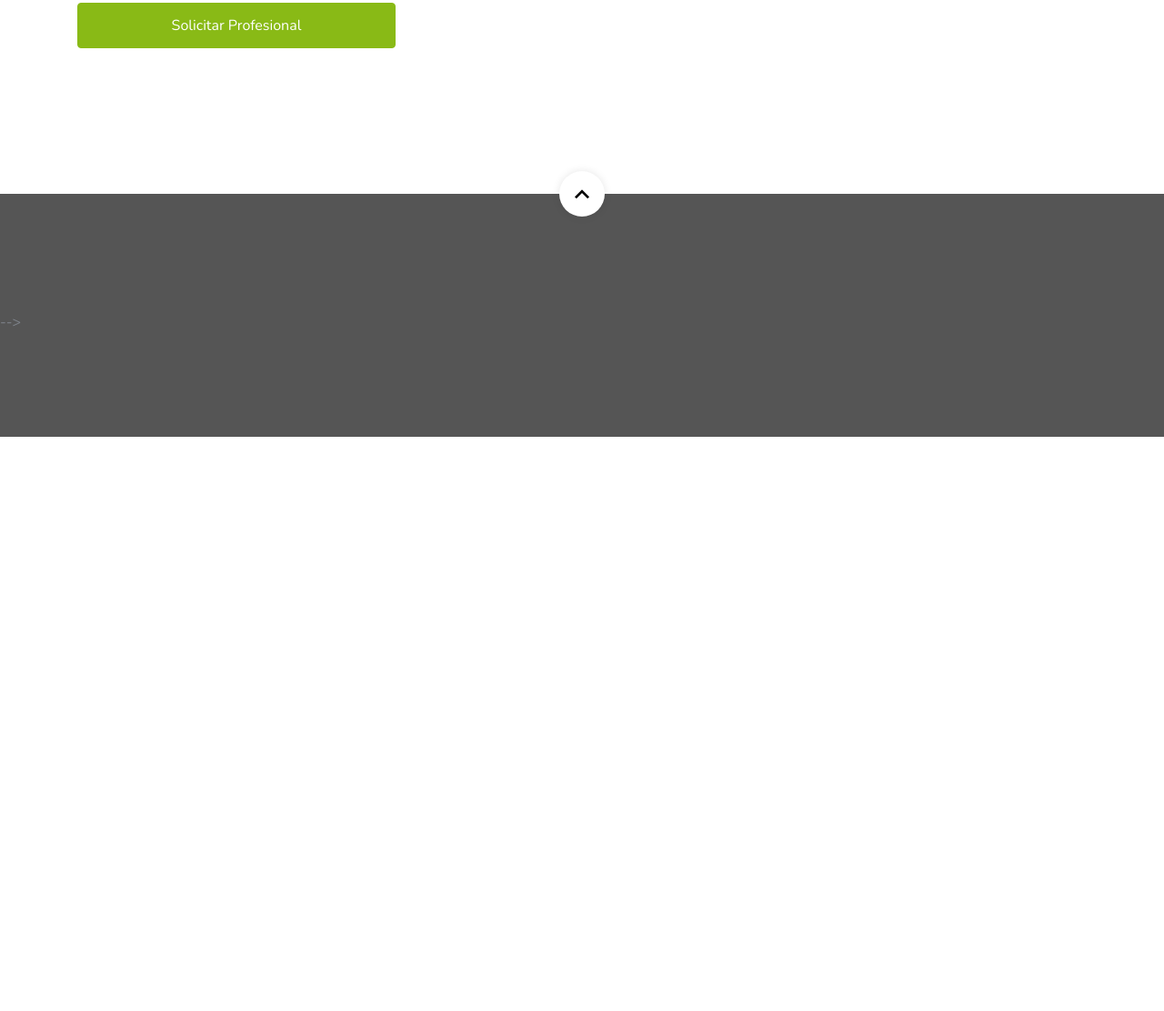
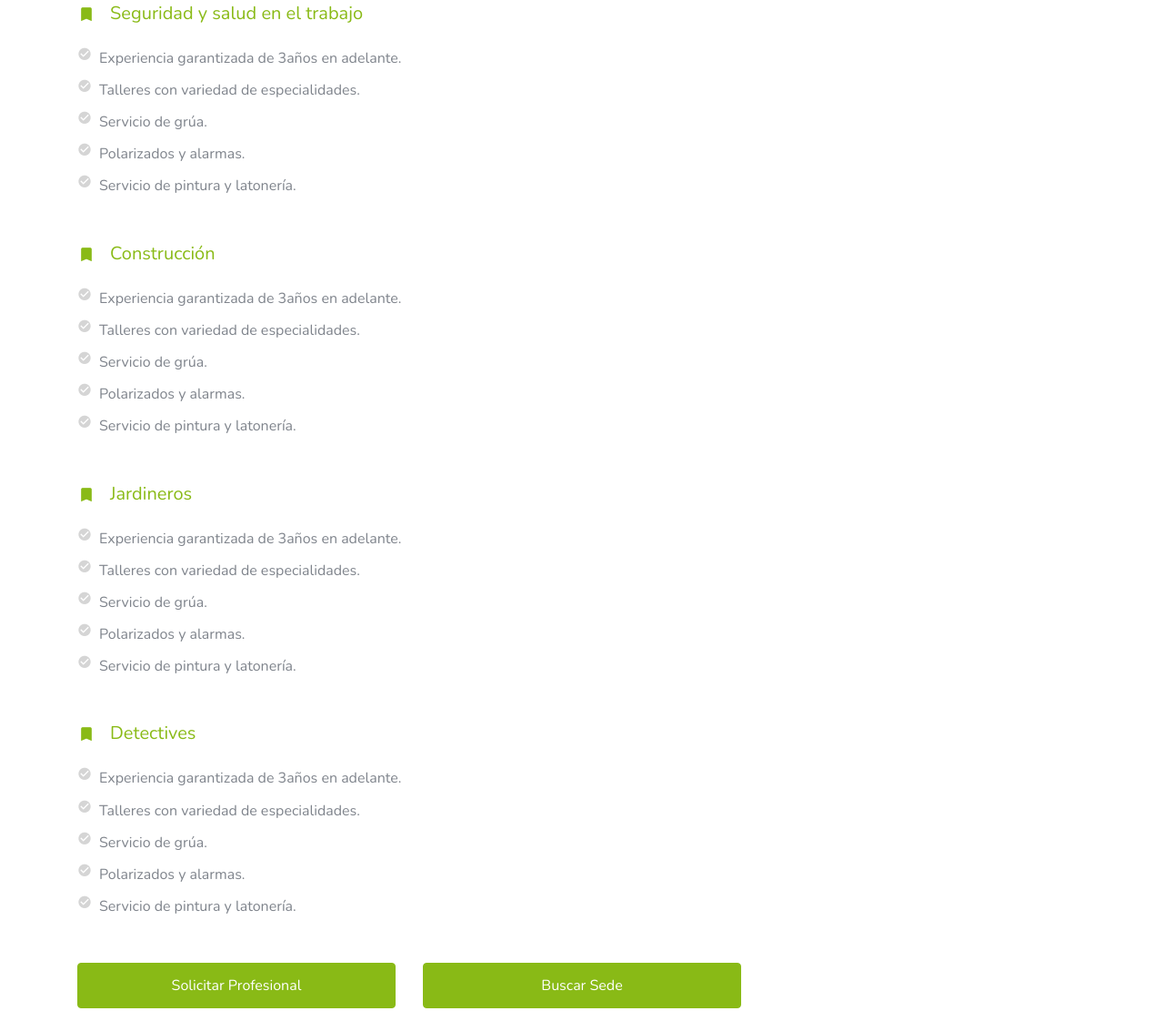
Before and after one commit to EdwardSSQ/FindBookP, a plain HTML site: page Views/categorias.html in a window 1280 px wide. Shown: the part 2818-3929 px from the top of the page at 91% size. Before the commit the page ends 3298 px from the top, so only its background shows below. Drawn offline with nearby package versions, Linux system fonts and the light colour scheme; files whose address does not match are found by name.

Commit message:
desvio boton Sedes

```diff
--- a/Views/categorias.html
+++ b/Views/categorias.html
@@ -2,7 +2,7 @@
 <!doctype html>
 <html lang="en">
   <head>
-    <title>JobBoard &mdash; Website Template by Colorlib</title>
+    <title>Categorías &mdash; Website Template by Colorlib</title>
     <meta charset="utf-8">
     <meta name="viewport" content="width=device-width, initial-scale=1, shrink-to-fit=no">
 
@@ -185,12 +185,66 @@
               </ul>
             </div>
 
+
+<div class="mb-5">
+              <h3 class="h5 d-flex align-items-center mb-4 text-primary"><span class="icon-turned_in mr-3"></span>Seguridad y salud en el trabajo</h3>
+              <ul class="list-unstyled m-0 p-0">
+                <li class="d-flex align-items-start mb-2"><span class="icon-check_circle mr-2 text-muted"></span><span>Experiencia garantizada de 3años en adelante.</span></li>
+                <li class="d-flex align-items-start mb-2"><span class="icon-check_circle mr-2 text-muted"></span><span>Talleres con variedad de especialidades.</span></li>
+                <li class="d-flex align-items-start mb-2"><span class="icon-check_circle mr-2 text-muted"></span><span>Servicio de grúa.</span></li>
+                <li class="d-flex align-items-start mb-2"><span class="icon-check_circle mr-2 text-muted"></span><span>Polarizados y alarmas.</span></li>
+                <li class="d-flex align-items-start mb-2"><span class="icon-check_circle mr-2 text-muted"></span><span>Servicio de pintura y latonería.</span></li>
+              </ul>
+            </div>
+
+
+			<div class="mb-5">
+              <h3 class="h5 d-flex align-items-center mb-4 text-primary"><span class="icon-turned_in mr-3"></span>Construcción</h3>
+              <ul class="list-unstyled m-0 p-0">
+                <li class="d-flex align-items-start mb-2"><span class="icon-check_circle mr-2 text-muted"></span><span>Experiencia garantizada de 3años en adelante.</span></li>
+                <li class="d-flex align-items-start mb-2"><span class="icon-check_circle mr-2 text-muted"></span><span>Talleres con variedad de especialidades.</span></li>
+                <li class="d-flex align-items-start mb-2"><span class="icon-check_circle mr-2 text-muted"></span><span>Servicio de grúa.</span></li>
+                <li class="d-flex align-items-start mb-2"><span class="icon-check_circle mr-2 text-muted"></span><span>Polarizados y alarmas.</span></li>
+                <li class="d-flex align-items-start mb-2"><span class="icon-check_circle mr-2 text-muted"></span><span>Servicio de pintura y latonería.</span></li>
+              </ul>
+            </div>
+
+
+
+			<div class="mb-5">
+              <h3 class="h5 d-flex align-items-center mb-4 text-primary"><span class="icon-turned_in mr-3"></span>Jardineros</h3>
+              <ul class="list-unstyled m-0 p-0">
+                <li class="d-flex align-items-start mb-2"><span class="icon-check_circle mr-2 text-muted"></span><span>Experiencia garantizada de 3años en adelante.</span></li>
+                <li class="d-flex align-items-start mb-2"><span class="icon-check_circle mr-2 text-muted"></span><span>Talleres con variedad de especialidades.</span></li>
+                <li class="d-flex align-items-start mb-2"><span class="icon-check_circle mr-2 text-muted"></span><span>Servicio de grúa.</span></li>
+                <li class="d-flex align-items-start mb-2"><span class="icon-check_circle mr-2 text-muted"></span><span>Polarizados y alarmas.</span></li>
+                <li class="d-flex align-items-start mb-2"><span class="icon-check_circle mr-2 text-muted"></span><span>Servicio de pintura y latonería.</span></li>
+              </ul>
+            </div>
+
+
+
+			<div class="mb-5">
+              <h3 class="h5 d-flex align-items-center mb-4 text-primary"><span class="icon-turned_in mr-3"></span>Detectives</h3>
+              <ul class="list-unstyled m-0 p-0">
+                <li class="d-flex align-items-start mb-2"><span class="icon-check_circle mr-2 text-muted"></span><span>Experiencia garantizada de 3años en adelante.</span></li>
+                <li class="d-flex align-items-start mb-2"><span class="icon-check_circle mr-2 text-muted"></span><span>Talleres con variedad de especialidades.</span></li>
+                <li class="d-flex align-items-start mb-2"><span class="icon-check_circle mr-2 text-muted"></span><span>Servicio de grúa.</span></li>
+                <li class="d-flex align-items-start mb-2"><span class="icon-check_circle mr-2 text-muted"></span><span>Polarizados y alarmas.</span></li>
+                <li class="d-flex align-items-start mb-2"><span class="icon-check_circle mr-2 text-muted"></span><span>Servicio de pintura y latonería.</span></li>
+              </ul>
+            </div>
+
             <div class="row mb-5">
 
               <div class="col-6">
                 <a href="contact.html" class="btn btn-block btn-primary btn-md">Solicitar Profesional</a>
+				</div>
+				<div class="col-6">
+				<a href="cate2.html" class="btn btn-block btn-primary btn-md">Buscar Sede</a>
               </div>
             </div>
+
 
           </div>
           <div class="col-lg-4">
@@ -207,6 +261,8 @@
                 <li class="mb-2"><strong class="text-black">Actualización de profesionales:</strong> Diario</li>
               </ul>
             </div>
+
+
 
 
 <!--
```
